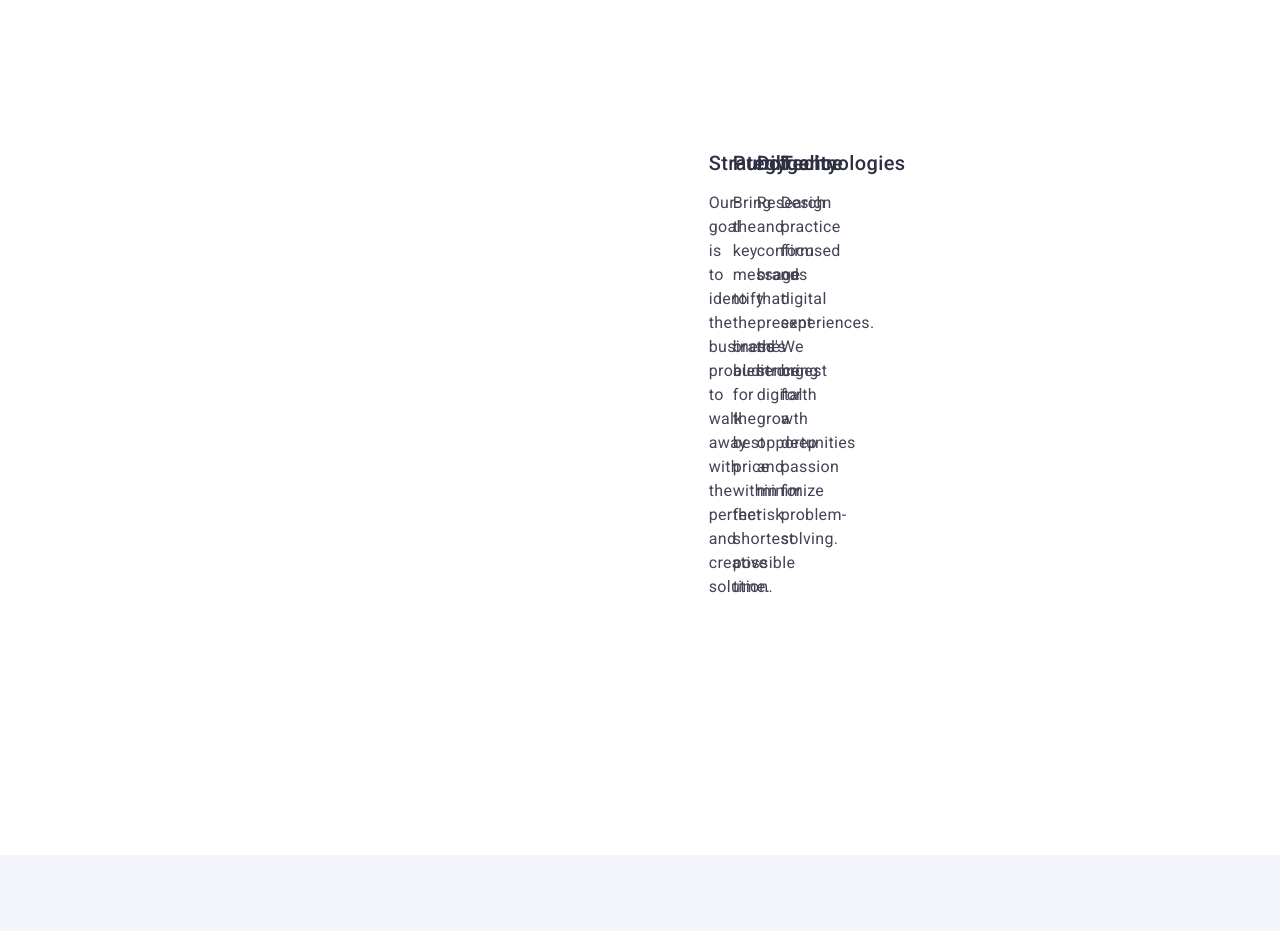
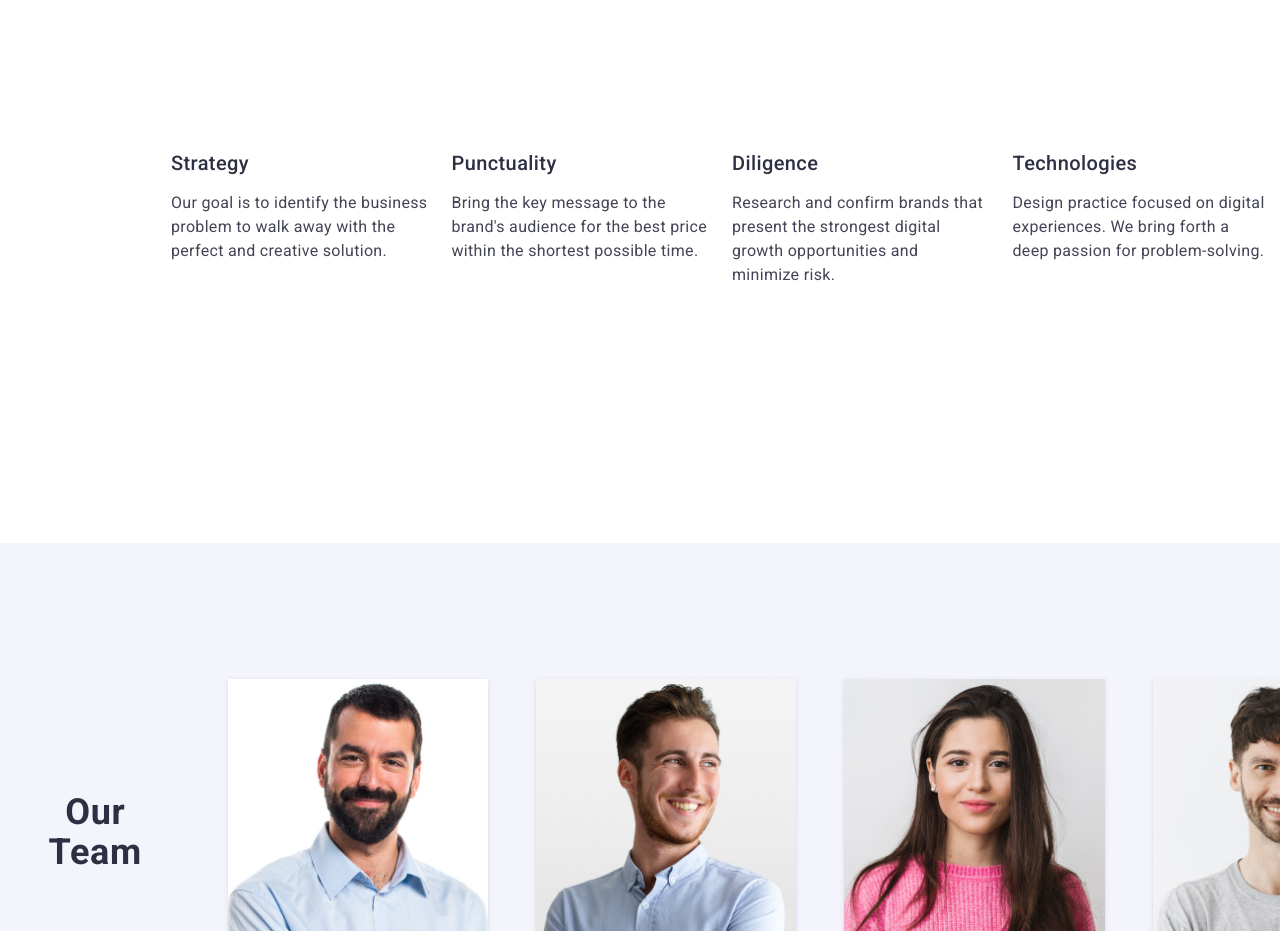
Before and after one commit to Alexx-pyvovarov/goit-markup-hw-03, a plain HTML site: page index.html in a window 1280 px wide. Shown: the part 980-1911 px from the top of the page. Drawn offline with nearby package versions, Linux system fonts and the light colour scheme.

Commit message:
fixes v 1.01

```diff
--- a/css/styles.css
+++ b/css/styles.css
@@ -179,7 +179,6 @@ img {
 
 .features-list {
     display: flex;
-    width: calc((100% - 72px) / 4);
     gap: 24px;
     padding-right: 156px;
     padding-left: 156px;
```
